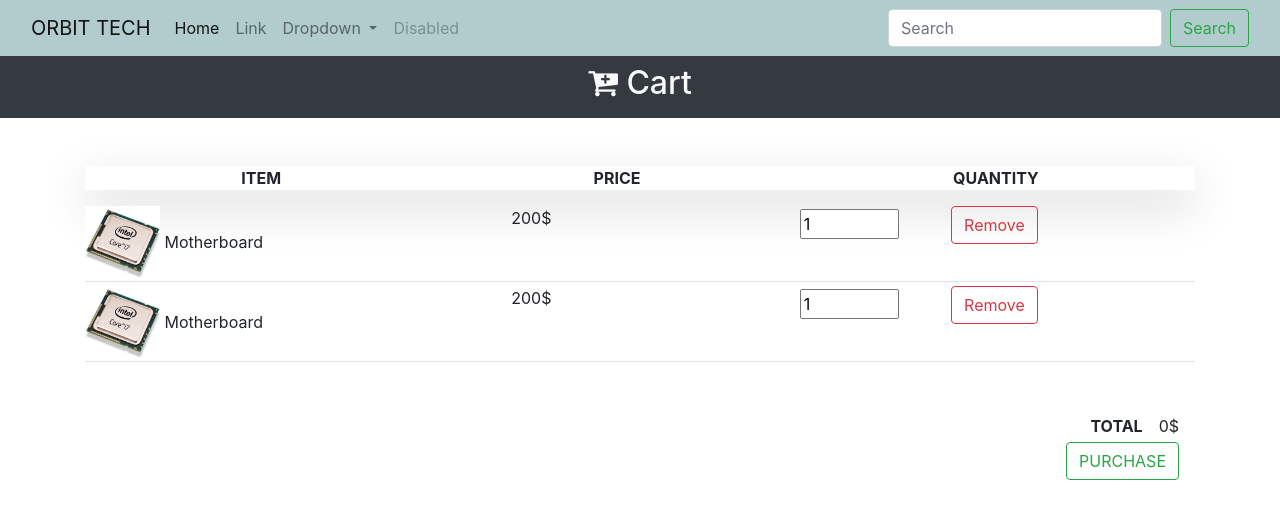
After one commit to yamin029/Assignment1, a PHP site: page /cart.html in a window 1280 px wide. The commit adds this page. Shown: the top 519 px of the page. Run offline with PHP 8.4, Linux system fonts and the light colour scheme.

Commit message:
font end complete

```diff
--- /dev/null
+++ b/cart.html
@@ -0,0 +1,107 @@
+<!DOCTYPE html>
+<html lang="en">
+<head>
+    <meta charset="UTF-8">
+    <meta name="viewport" content="width=device-width, initial-scale=1.0">
+    <meta http-equiv="X-UA-Compatible" content="ie=edge">
+    <title>Document</title>
+    <link href="css/bootstrap.css" rel="stylesheet">
+    <link href="https://stackpath.bootstrapcdn.com/font-awesome/4.7.0/css/font-awesome.min.css" rel="stylesheet">
+    <link href="css/style.css" rel="stylesheet">
+</head>
+<body>
+        <div class="container-fluid text-light bg-black shadow-lg">
+                <nav class="navbar navbar-expand-lg navbar-light bg-black">
+                        <a class="navbar-brand" href="index.html">ORBIT TECH</a>
+                        <button class="navbar-toggler" type="button" data-toggle="collapse" data-target="#navbarSupportedContent" aria-controls="navbarSupportedContent" aria-expanded="false" aria-label="Toggle navigation">
+                          <span class="navbar-toggler-icon"></span>
+                        </button>
+
+                        <div class="collapse navbar-collapse" id="navbarSupportedContent">
+                          <ul class="navbar-nav mr-auto">
+                            <li class="nav-item active">
+                              <a class="nav-link" href="index.html">Home <span class="sr-only">(current)</span></a>
+                            </li>
+                            <li class="nav-item">
+                              <a class="nav-link" href="#">Link</a>
+                            </li>
+                            <li class="nav-item dropdown">
+                              <a class="nav-link dropdown-toggle" href="#" id="navbarDropdown" role="button" data-toggle="dropdown" aria-haspopup="true" aria-expanded="false">
+                                Dropdown
+                              </a>
+                              <div class="dropdown-menu" aria-labelledby="navbarDropdown">
+                                <a class="dropdown-item" href="#">Action</a>
+                                <a class="dropdown-item" href="#">Another action</a>
+                                <div class="dropdown-divider"></div>
+                                <a class="dropdown-item" href="#">Something else here</a>
+                              </div>
+                            </li>
+                            <li class="nav-item">
+                              <a class="nav-link disabled" href="#" tabindex="-1" aria-disabled="true">Disabled</a>
+                            </li>
+                          </ul>
+                          <form class="form-inline my-2 my-lg-0">
+                            <input class="form-control mr-sm-2" type="search" placeholder="Search" aria-label="Search">
+                            <button class="btn btn-outline-success my-2 my-sm-0" type="submit">Search</button>
+                            <!--<div class="row display-block mr-1 ml-5"><button type="button" class="btn btn-outline-info btn-cart"><i class="fa fa-cart-plus"></i> My Cart<span class="badge badge-light float-left"><sup>4</sup></span> - $0.00 </button></div>-->
+                          </form>
+                        </div>
+                      </nav>
+        </div>
+        <div class="container-fluid justify-content-center d-flex bg-dark header p-2 text-light"><h2><i class="fa fa-cart-plus"></i> Cart</h2></div>
+        <div class="container mt-5 d-flex flex-column justify-content-between">
+            <div class="d-flex justify-content-around font-weight-bold shadow-lg mb-3">
+                <span class="cart-item cart-header cart-column">ITEM</span>
+                <span class="cart-item cart-header cart-column">PRICE</span>
+                <span class="cart-item cart-header cart-column">QUANTITY</span>
+            </div>
+            <div class="d-flex justify-content-between mb-1 border-bottom">
+                <div class="d-flex justify-content-between">
+                    <div class="cart-item-div">
+                        <img src="images/cpu.jpg" class="cart-image">
+                        <span id="cart-title-span">Motherboard</span>
+                    </div>
+                </div>
+                <div class="d-flex justify-content-between">
+                    <span class="cart-price-span">200$</span>
+                </div>
+                <div class="d-flex justify-content-between">
+                    <div class="cart-inputbutton-div">
+                        <input class="cart-quantity-input w-25" type="number" value="1">
+                        <button class="cart-remove-btn btn btn-outline-danger ml-5">Remove</button>
+                    </div>
+                </div>
+            </div>
+            <div class="d-flex justify-content-between mb-1 border-bottom">
+                <div class="d-flex justify-content-between">
+                    <div class="cart-item-div">
+                        <img src="images/cpu.jpg" class="cart-image">
+                        <span id="cart-title-span">Motherboard</span>
+                    </div>
+                </div>
+                <div class="d-flex justify-content-between">
+                    <span class="cart-price-span">200$</span>
+                </div>
+                <div class="d-flex justify-content-between">
+                    <div class="cart-inputbutton-div">
+                        <input class="cart-quantity-input w-25" type="number" value="1">
+                        <button class="cart-remove-btn btn btn-outline-danger ml-5">Remove</button>
+                    </div>
+                </div>
+            </div>
+
+        </div>
+        <div class="container mt-5 d-flex flex-row-reverse">
+            <span class="cart-tatal-price mr-3">0$</span>
+            <strong class="cart-total-title mr-3">TOTAL</strong>
+        </div>
+        <div class="container mt-1 d-flex flex-row-reverse">
+            <button class="btn btn-outline-success btn-purchase mr-3" type="button">PURCHASE</button>
+        </div>
+
+    <script src="https://code.jquery.com/jquery-3.3.1.slim.min.js" integrity="sha384-q8i/X+965DzO0rT7abK41JStQIAqVgRVzpbzo5smXKp4YfRvH+8abtTE1Pi6jizo" crossorigin="anonymous"></script>
+    <script src="https://cdnjs.cloudflare.com/ajax/libs/popper.js/1.14.7/umd/popper.min.js" integrity="sha384-UO2eT0CpHqdSJQ6hJty5KVphtPhzWj9WO1clHTMGa3JDZwrnQq4sF86dIHNDz0W1" crossorigin="anonymous"></script>
+    <script src="https://stackpath.bootstrapcdn.com/bootstrap/4.3.1/js/bootstrap.min.js" integrity="sha384-JjSmVgyd0p3pXB1rRibZUAYoIIy6OrQ6VrjIEaFf/nJGzIxFDsf4x0xIM+B07jRM" crossorigin="anonymous"></script>
+    <script src="js/jquery.js" type="text/javascript"></script>
+</body>
+</html>
--- a/css/style.css
+++ b/css/style.css
@@ -1,7 +1,11 @@
 .bg-black{
-    background-color:#302e33;
+    background-color:#b2ccce;
 }
 .d-block{
     height: 650px;
     width: 100%;
 }
+.cart-image{
+    height:auto ;
+    width: 75px;
+}
--- a/js/jquery.js
+++ b/js/jquery.js
@@ -0,0 +1,6 @@
+$('.btn-add').click(function(){
+    window.open("addnew.html","_self")
+})
+$('.btn-cart').click(function(){
+    window.open("cart.html","_self")
+})
```
Also changed, not shown: addnew.html (added, +78 -0 lines), index.html (+72 -8 lines).
